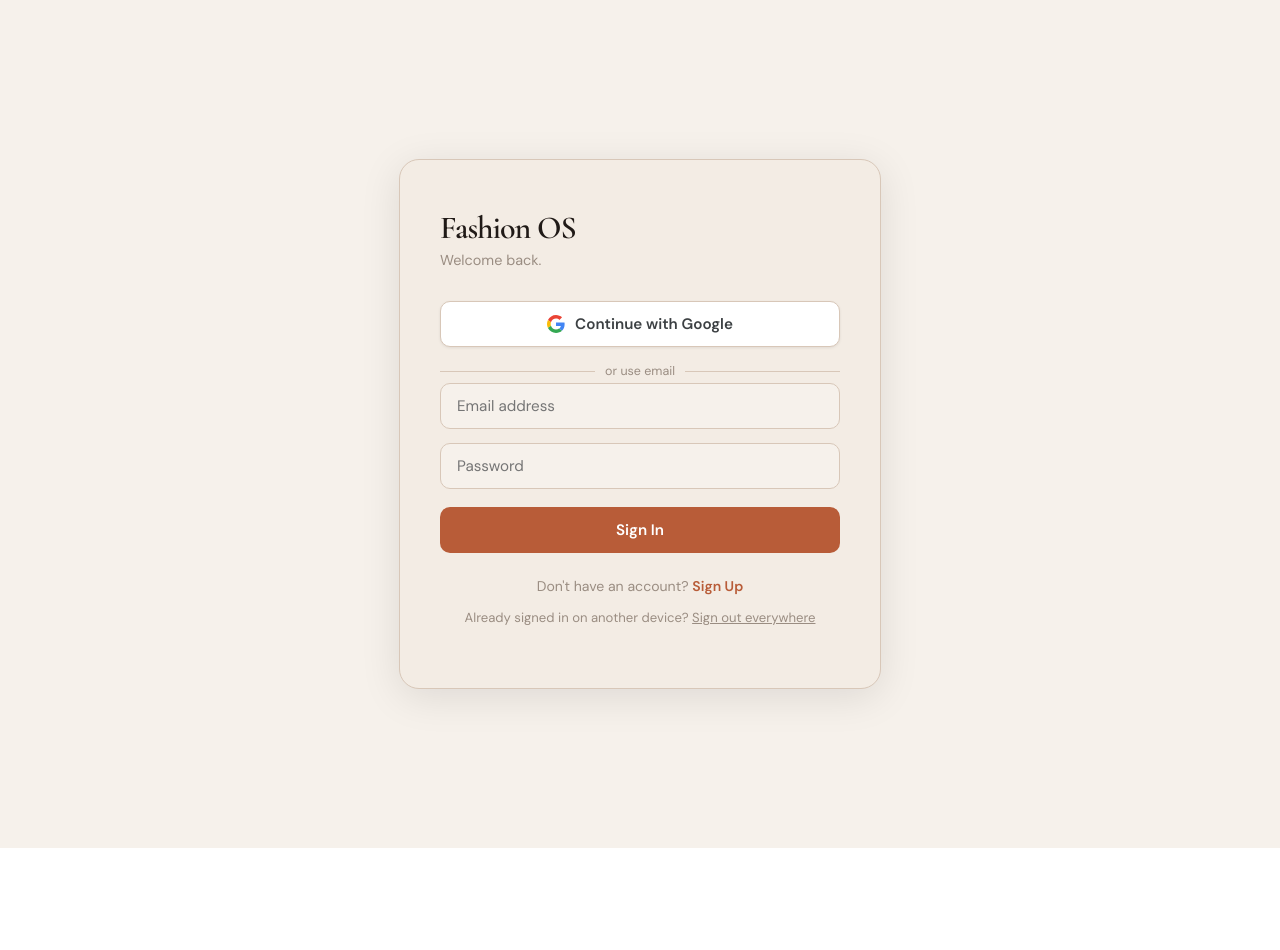
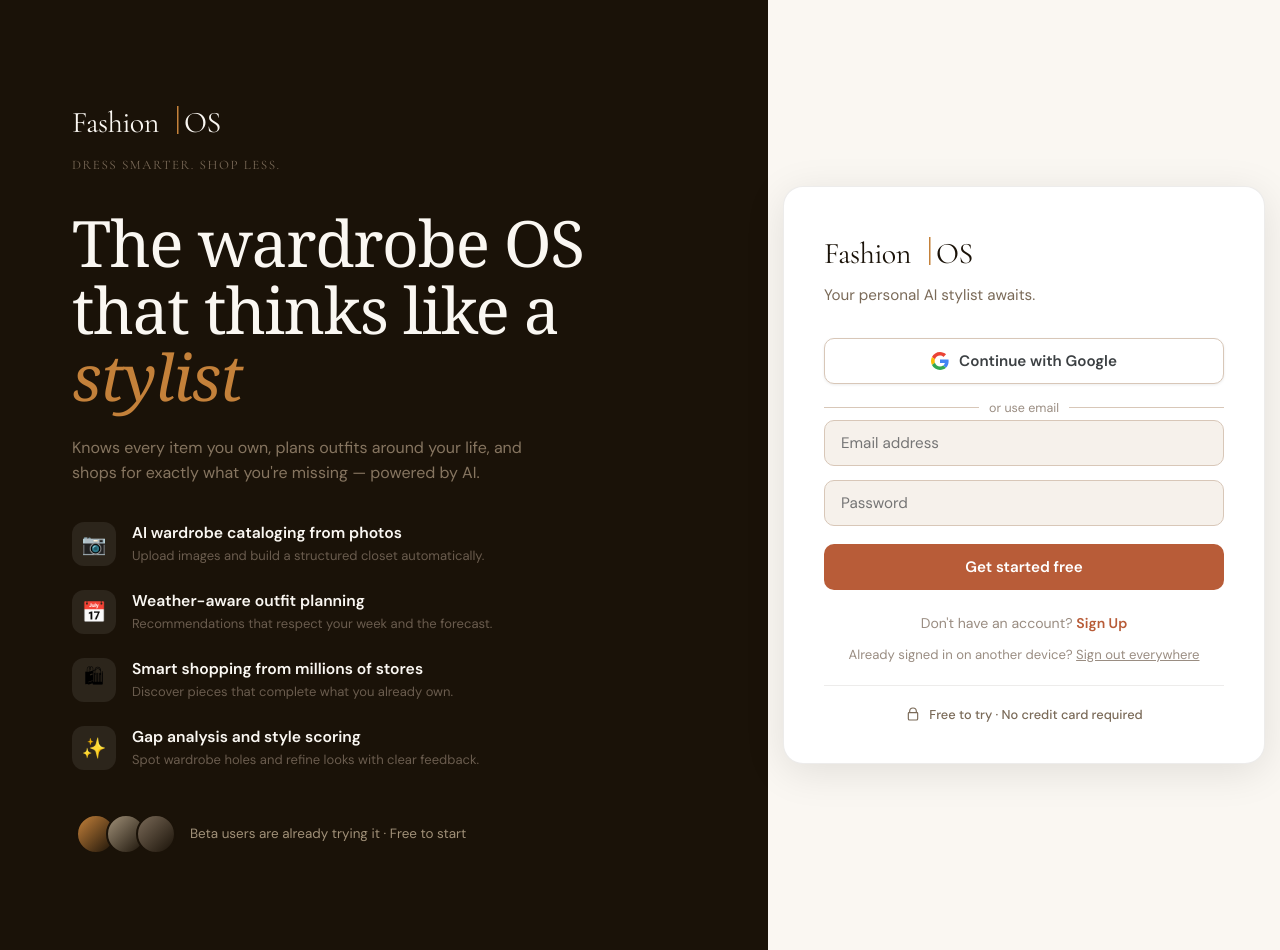
Before and after one commit to zmax1360/wardrobe, a React (Create React App) app: page / in a window 1280 px wide. Before the commit the page ends 848 px from the top, so only its background shows below. Built offline with nearby package versions, Linux system fonts and the light colour scheme; no server answers; a web font is replaced by a local one.

Commit message:
brand: final landing page - logo, slogan, clean layout

```diff
--- a/src/App.js
+++ b/src/App.js
@@ -104,6 +104,57 @@
 } from "./utils/wardrobeFinance";
 // (kept minimal) apiBase still used elsewhere in the app
 import { placeholderRemoveBackground } from "./services/backgroundRemoval";
+
+function FashionOSLogo({ dark = false, size = "md" }) {
+  const sizes = {
+    sm: { width: 140, height: 36, fontSize: 22, barHeight: 22, barY: 7, barX: 82, osX: 89 },
+    md: { width: 180, height: 48, fontSize: 30, barHeight: 28, barY: 10, barX: 105, osX: 112 },
+    lg: { width: 240, height: 64, fontSize: 40, barHeight: 38, barY: 13, barX: 140, osX: 148 },
+  };
+  const s = sizes[size] || sizes.md;
+  const textColor = dark ? "#faf7f2" : "#1a1208";
+  const accentColor = "#c4813a";
+
+  return (
+    <svg
+      width={s.width}
+      height={s.height}
+      viewBox={`0 0 ${s.width} ${s.height}`}
+      fill="none"
+      aria-label="Fashion OS"
+    >
+      <text
+        x="0"
+        y={s.height * 0.75}
+        fontFamily="'Cormorant Garamond', Georgia, serif"
+        fontSize={s.fontSize}
+        fontWeight="400"
+        fill={textColor}
+        letterSpacing="-0.5"
+      >
+        Fashion
+      </text>
+      <rect
+        x={s.barX}
+        y={s.barY}
+        width={1.5}
+        height={s.barHeight}
+        fill={accentColor}
+      />
+      <text
+        x={s.osX}
+        y={s.height * 0.75}
+        fontFamily="'Cormorant Garamond', Georgia, serif"
+        fontSize={s.fontSize}
+        fontWeight="400"
+        fill={textColor}
+        letterSpacing="-0.5"
+      >
+        OS
+      </text>
+    </svg>
+  );
+}
 
 export default function App() {
   const [hydrated, setHydrated] = useState(false);
@@ -665,13 +716,220 @@
 
   if (!firebaseUser) {
     return (
-      <div style={{ minHeight: "100vh", background: COLORS.bg, display: "flex", alignItems: "center", justifyContent: "center", fontFamily: "'DM Sans', sans-serif", padding: "24px" }}>
-        <div style={{ background: COLORS.surface2, borderRadius: 20, padding: "48px 40px", width: "100%", maxWidth: 400, boxShadow: "0 8px 40px rgba(0,0,0,0.10)", border: `1px solid ${COLORS.border}` }}>
-          <h1 style={{ fontFamily: "'Cormorant Garamond', serif", fontSize: "2rem", fontWeight: 700, color: COLORS.text, margin: "0 0 4px" }}>
-            Fashion OS
+      <>
+        <style>{`
+          .authLandingRow {
+            display: flex;
+            flex-direction: column;
+            min-height: 100vh;
+          }
+          @media (min-width: 768px) {
+            .authLandingRow {
+              flex-direction: row;
+              align-items: stretch;
+            }
+            .authLandingLeft {
+              display: flex !important;
+              flex: 0 0 60%;
+              max-width: 60%;
+            }
+            .authLandingRight {
+              flex: 0 0 40%;
+              max-width: 40%;
+            }
+          }
+          .authLandingLeft {
+            display: none;
+            box-sizing: border-box;
+          }
+          .authLandingRight {
+            box-sizing: border-box;
+            width: 100%;
+          }
+          .authLandingMobileHeader {
+            display: block;
+            text-align: center;
+            margin-bottom: 20px;
+          }
+          @media (min-width: 768px) {
+            .authLandingMobileHeader {
+              display: none !important;
+            }
+          }
+        `}</style>
+        <div style={{ minHeight: "100vh", background: "#faf7f2", fontFamily: "'DM Sans', sans-serif" }}>
+          <div className="authLandingRow">
+            <div
+              className="authLandingLeft"
+              style={{
+                background: "#1a1208",
+                flexDirection: "column",
+                justifyContent: "center",
+                padding: "96px 72px",
+                gap: 24,
+              }}
+            >
+              <div style={{ alignSelf: "flex-start" }}>
+                <FashionOSLogo dark={true} size="md" />
+                <p
+                  style={{
+                    fontFamily: "'Cormorant Garamond', Georgia, serif",
+                    fontSize: "13px",
+                    color: "#7a6a58",
+                    letterSpacing: "0.12em",
+                    textTransform: "uppercase",
+                    marginTop: "8px",
+                    marginBottom: "12px",
+                  }}
+                >
+                  Dress smarter. Shop less.
+                </p>
+              </div>
+              <h1
+                style={{
+                  fontFamily: "Georgia, 'Times New Roman', serif",
+                  fontSize: 64,
+                  fontWeight: 300,
+                  color: "#faf7f2",
+                  margin: 0,
+                  lineHeight: 1.05,
+                  letterSpacing: "-0.02em",
+                  maxWidth: 520,
+                }}
+              >
+                The wardrobe OS that thinks like a{" "}
+                <span style={{ fontStyle: "italic", color: "#c4813a" }}>stylist</span>
               </h1>
-          <p style={{ color: COLORS.textMuted, fontSize: "0.9rem", margin: "0 0 32px" }}>
-            {authMode === "login" ? "Welcome back." : "Create your account."}
+              <p
+                style={{
+                  margin: 0,
+                  fontSize: 16,
+                  lineHeight: 1.6,
+                  color: "#867560",
+                  maxWidth: 480,
+                }}
+              >
+                Knows every item you own, plans outfits around your life, and shops for exactly what you&apos;re
+                missing — powered by AI.
+              </p>
+              <div style={{ display: "flex", flexDirection: "column", gap: 24, marginTop: 12 }}>
+                {[
+                  {
+                    icon: "📷",
+                    title: "AI wardrobe cataloging from photos",
+                    desc: "Upload images and build a structured closet automatically.",
+                  },
+                  {
+                    icon: "📅",
+                    title: "Weather-aware outfit planning",
+                    desc: "Recommendations that respect your week and the forecast.",
+                  },
+                  {
+                    icon: "🛍",
+                    title: "Smart shopping from millions of stores",
+                    desc: "Discover pieces that complete what you already own.",
+                  },
+                  {
+                    icon: "✨",
+                    title: "Gap analysis and style scoring",
+                    desc: "Spot wardrobe holes and refine looks with clear feedback.",
+                  },
+                ].map((row) => (
+                  <div
+                    key={row.title}
+                    style={{
+                      display: "flex",
+                      alignItems: "flex-start",
+                      gap: 16,
+                    }}
+                  >
+                    <div
+                      style={{
+                        width: 44,
+                        height: 44,
+                        borderRadius: 12,
+                        background: "rgba(255, 255, 255, 0.08)",
+                        display: "flex",
+                        alignItems: "center",
+                        justifyContent: "center",
+                        fontSize: "1.25rem",
+                        flexShrink: 0,
+                      }}
+                      aria-hidden
+                    >
+                      {row.icon}
+                    </div>
+                    <div>
+                      <div style={{ fontWeight: 700, color: "#faf7f2", fontSize: "0.98rem", marginBottom: 4 }}>
+                        {row.title}
+                      </div>
+                      <div style={{ fontSize: 13, lineHeight: 1.45, color: "#6a5c4e" }}>{row.desc}</div>
+                    </div>
+                  </div>
+                ))}
+              </div>
+              <div style={{ display: "flex", alignItems: "center", gap: 14, marginTop: 20, flexWrap: "wrap" }}>
+                <div style={{ display: "flex", marginLeft: 4 }}>
+                  {["#c4813a", "#a09078", "#7a6a58"].map((c, i) => (
+                    <div
+                      key={c}
+                      style={{
+                        width: 36,
+                        height: 36,
+                        borderRadius: "50%",
+                        background: `linear-gradient(135deg, ${c}, #1a1208)`,
+                        border: "2px solid #1a1208",
+                        marginLeft: i === 0 ? 0 : -10,
+                      }}
+                    />
+                  ))}
+                </div>
+                <p style={{ margin: 0, fontSize: "0.84rem", color: "#a09078", lineHeight: 1.45 }}>
+                  Beta users are already trying it · Free to start
+                </p>
+              </div>
+            </div>
+            <div
+              className="authLandingRight"
+              style={{
+                background: "#faf7f2",
+                display: "flex",
+                flexDirection: "column",
+                alignItems: "center",
+                justifyContent: "center",
+                padding: "24px",
+              }}
+            >
+              <div className="authLandingMobileHeader">
+                <div
+                  style={{
+                    display: "flex",
+                    justifyContent: "center",
+                    marginBottom: 8,
+                  }}
+                >
+                  <FashionOSLogo dark={false} size="md" />
+                </div>
+                <p style={{ margin: 0, fontSize: "0.9rem", color: "#7a6a58", lineHeight: 1.45 }}>
+                  Your personal AI stylist awaits.
+                </p>
+              </div>
+              <div
+                style={{
+                  background: "#fff",
+                  borderRadius: 20,
+                  padding: 40,
+                  width: "100%",
+                  maxWidth: 400,
+                  boxShadow: "0 8px 40px rgba(0,0,0,0.10)",
+                  border: "1px solid rgba(26, 18, 8, 0.08)",
+                }}
+              >
+                <div style={{ margin: "0 0 4px" }}>
+                  <FashionOSLogo dark={false} size="md" />
+                </div>
+                <p style={{ color: "#7a6a58", fontSize: "0.95rem", margin: "0 0 32px", lineHeight: 1.45 }}>
+                  Your personal AI stylist awaits.
                 </p>
                 {/* Google Sign-In */}
                 <button
@@ -731,7 +989,7 @@
                     type="submit" disabled={authLoading}
                     style={{ padding: "13px", borderRadius: 10, border: "none", background: COLORS.primary, color: "#fff", fontFamily: "'DM Sans', sans-serif", fontSize: "0.95rem", fontWeight: 600, cursor: authLoading ? "not-allowed" : "pointer", opacity: authLoading ? 0.7 : 1, marginTop: 4 }}
                   >
-              {authLoading ? "Please wait…" : authMode === "login" ? "Sign In" : "Create Account"}
+                    {authLoading ? "Please wait…" : "Get started free"}
                   </button>
                 </form>
                 <p style={{ textAlign: "center", marginTop: 24, fontSize: "0.88rem", color: COLORS.textMuted }}>
@@ -752,8 +1010,35 @@
                     Sign out everywhere
                   </button>
                 </p>
+                <div
+                  style={{
+                    display: "flex",
+                    alignItems: "center",
+                    justifyContent: "center",
+                    gap: 8,
+                    marginTop: 22,
+                    paddingTop: 20,
+                    borderTop: "1px solid rgba(26, 18, 8, 0.08)",
+                  }}
+                >
+                  <svg width="16" height="16" viewBox="0 0 24 24" fill="none" aria-hidden>
+                    <path
+                      d="M7 10V8a5 5 0 0110 0v2M6 10h12a1 1 0 011 1v8a2 2 0 01-2 2H7a2 2 0 01-2-2v-8a1 1 0 011-1z"
+                      stroke="#7a6a58"
+                      strokeWidth="1.75"
+                      strokeLinecap="round"
+                      strokeLinejoin="round"
+                    />
+                  </svg>
+                  <span style={{ fontSize: "0.8rem", color: "#7a6a58", fontWeight: 500 }}>
+                    Free to try · No credit card required
+                  </span>
                 </div>
               </div>
+            </div>
+          </div>
+        </div>
+      </>
     );
   }
 
```
Lines whose indentation alone changed are shown as unchanged.
